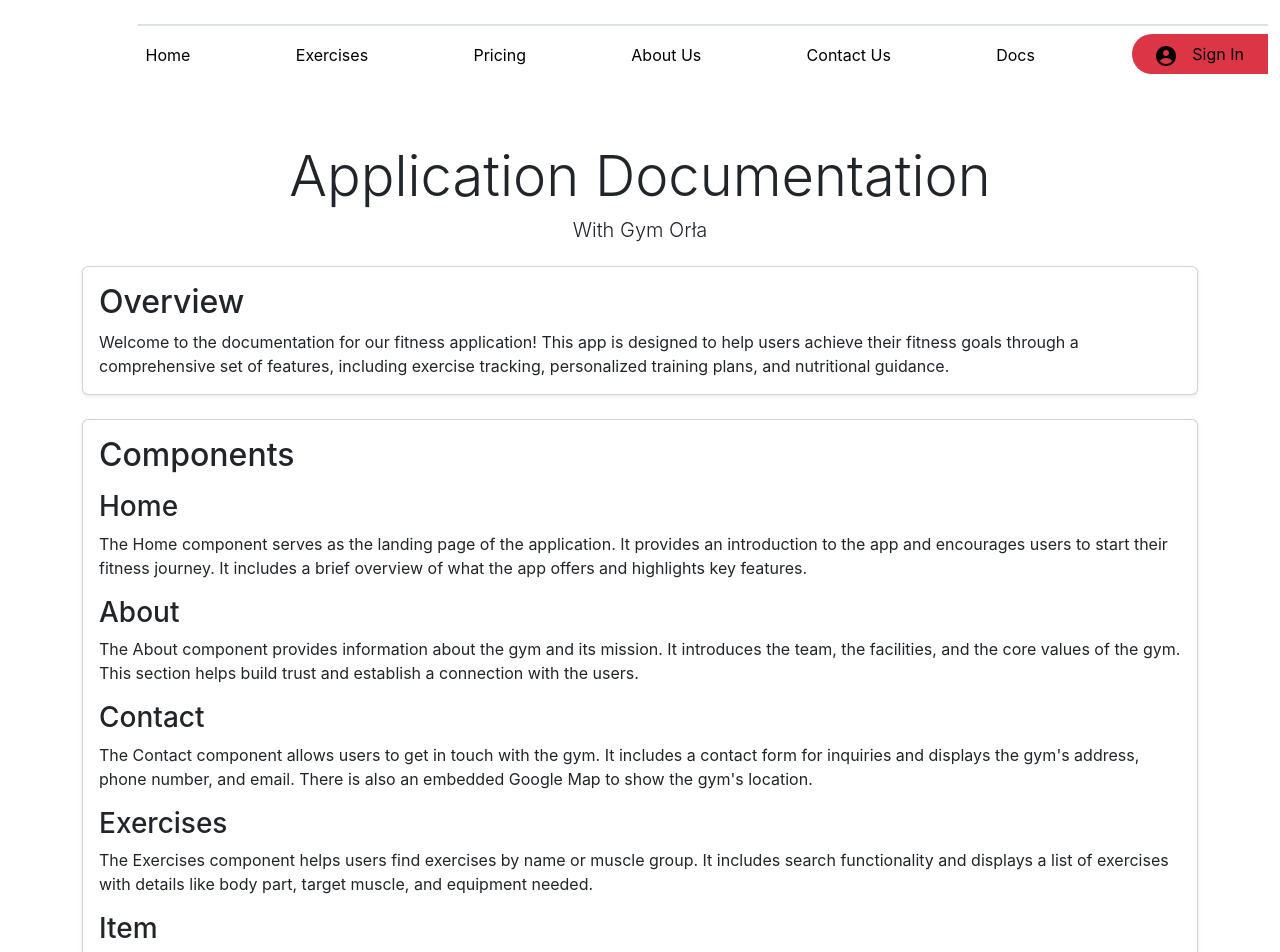
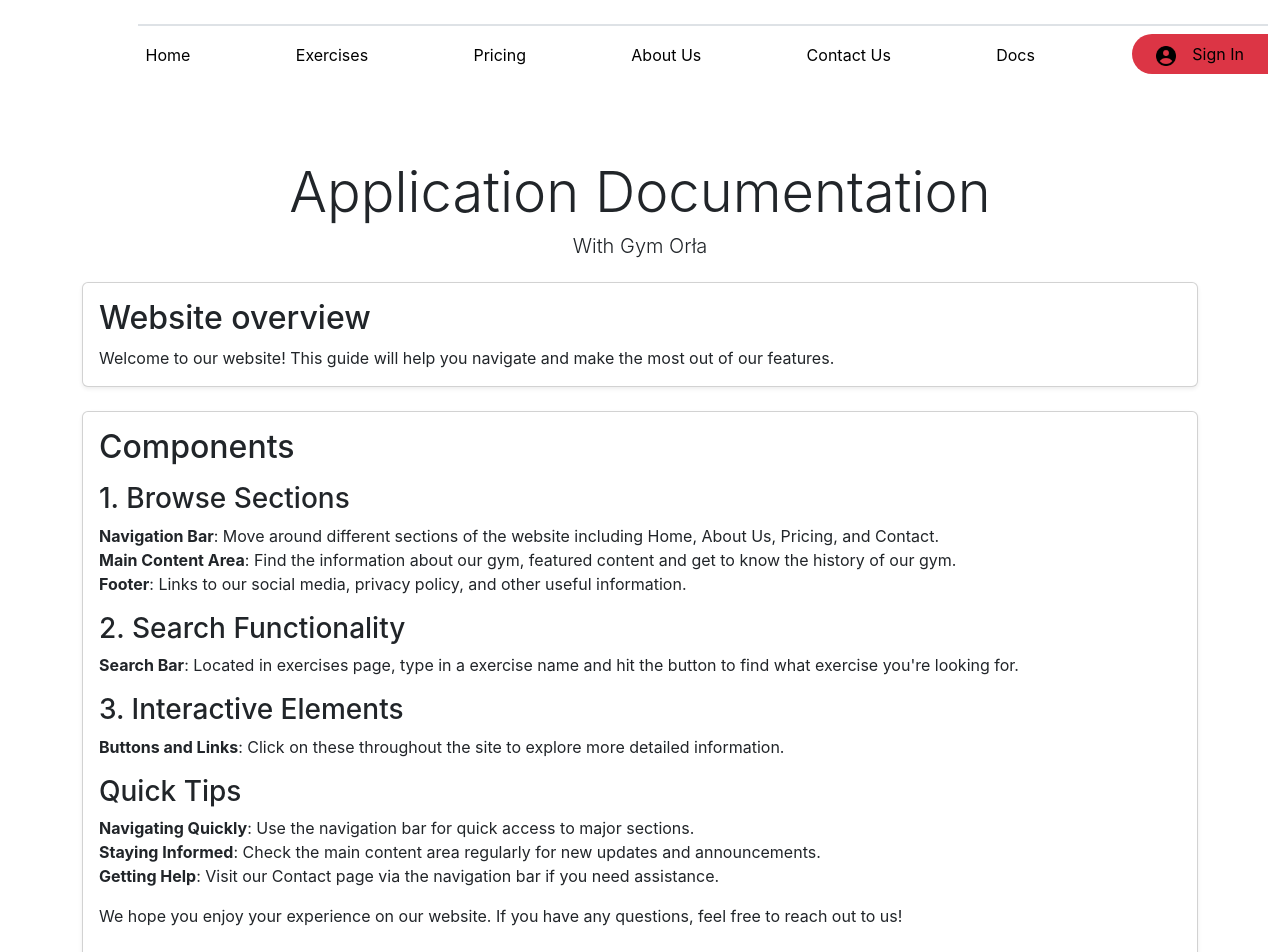
Before and after one commit to MACKOzKLANU/Gym-Orla-website, a React (Create React App) app: page /docs in a window 1280 px wide. Shown: the top 952 px of the page. Built offline with nearby package versions, Linux system fonts and the light colour scheme.

Commit message:
added docs

```diff
--- a/src/Docs.jsx
+++ b/src/Docs.jsx
@@ -1,6 +1,6 @@
-import React from 'react';
-import { Link } from 'react-router-dom';
-import Maintext from './Maintext';
+import React from "react";
+import { Link } from "react-router-dom";
+import Maintext from "./Maintext";
 
 function Docs() {
   return (
@@ -11,9 +11,76 @@ function Docs() {
         <div className="col-md-12">
           <div className="card mb-4 shadow-sm">
             <div className="card-body">
+              <h2 className="card-title">Website overview</h2>
+              <p className="card-text">
+                Welcome to our website! This guide will help you navigate and
+                make the most out of our features.
+              </p>
+            </div>
+          </div>
+          <div className="card mb-4 shadow-sm">
+            <div className="card-body">
+              <h2 className="card-title">Components</h2>
+              <h3 className="mt-3">1. Browse Sections</h3>
+              <p className="card-text">
+                <strong>Navigation Bar</strong>: Move around different sections
+                of the website including Home, About Us, Pricing, and Contact.
+                <br />
+                <strong>Main Content Area</strong>: Find the information about
+                our gym, featured content and get to know the history of our
+                gym.
+                <br />
+                <strong>Footer</strong>: Links to our social media, privacy
+                policy, and other useful information.
+              </p>
+
+              <h3 className="mt-3">2. Search Functionality</h3>
+              <p className="card-text">
+                <strong>Search Bar</strong>: Located in exercises page, type in
+                a exercise name and hit the button to find what exercise you're
+                looking for.
+              </p>
+
+              <h3 className="mt-3">3. Interactive Elements</h3>
+              <p className="card-text">
+                <strong>Buttons and Links</strong>: Click on these throughout
+                the site to explore more detailed information.
+                <br />
+              </p>
+
+              <h3 className="mt-3">Quick Tips</h3>
+              <p className="card-text">
+                <strong>Navigating Quickly</strong>: Use the navigation bar for
+                quick access to major sections.
+                <br />
+                <strong>Staying Informed</strong>: Check the main content area
+                regularly for new updates and announcements.
+                <br />
+                <strong>Getting Help</strong>: Visit our Contact page via the
+                navigation bar if you need assistance.
+              </p>
+
+              <p>
+                We hope you enjoy your experience on our website. If you have
+                any questions, feel free to reach out to us!
+              </p>
+            </div>
+          </div>
+        </div>
+      </div>
+
+      <Maintext message="Documentation for nerds" />
+
+      <div className="row mt-4">
+        <div className="col-md-12">
+          <div className="card mb-4 shadow-sm">
+            <div className="card-body">
               <h2 className="card-title">Overview</h2>
               <p className="card-text">
-                Welcome to the documentation for our fitness application! This app is designed to help users achieve their fitness goals through a comprehensive set of features, including exercise tracking, personalized training plans, and nutritional guidance.
+                Welcome to the documentation for our fitness application! This
+                app is designed to help users achieve their fitness goals
+                through a comprehensive set of features, including exercise
+                tracking, personalized training plans, and nutritional guidance.
               </p>
             </div>
           </div>
@@ -23,62 +90,94 @@ function Docs() {
               <h2 className="card-title">Components</h2>
               <h3 className="mt-3">Home</h3>
               <p className="card-text">
-                The Home component serves as the landing page of the application. It provides an introduction to the app and encourages users to start their fitness journey. It includes a brief overview of what the app offers and highlights key features.
+                The Home component serves as the landing page of the
+                application. It provides an introduction to the app and
+                encourages users to start their fitness journey. It includes a
+                brief overview of what the app offers and highlights key
+                features.
               </p>
 
               <h3 className="mt-3">About</h3>
               <p className="card-text">
-                The About component provides information about the gym and its mission. It introduces the team, the facilities, and the core values of the gym. This section helps build trust and establish a connection with the users.
+                The About component provides information about the gym and its
+                mission. It introduces the team, the facilities, and the core
+                values of the gym. This section helps build trust and establish
+                a connection with the users.
               </p>
 
               <h3 className="mt-3">Contact</h3>
               <p className="card-text">
-                The Contact component allows users to get in touch with the gym. It includes a contact form for inquiries and displays the gym's address, phone number, and email. There is also an embedded Google Map to show the gym's location.
+                The Contact component allows users to get in touch with the gym.
+                It includes a contact form for inquiries and displays the gym's
+                address, phone number, and email. There is also an embedded
+                Google Map to show the gym's location.
               </p>
 
               <h3 className="mt-3">Exercises</h3>
               <p className="card-text">
-                The Exercises component helps users find exercises by name or muscle group. It includes search functionality and displays a list of exercises with details like body part, target muscle, and equipment needed.
+                The Exercises component helps users find exercises by name or
+                muscle group. It includes search functionality and displays a
+                list of exercises with details like body part, target muscle,
+                and equipment needed.
               </p>
 
               <h3 className="mt-3">Item</h3>
               <p className="card-text">
-                The Item component displays detailed information about a specific exercise. It shows an image or animation of the exercise, along with detailed instructions, targeted muscles, and required equipment.
+                The Item component displays detailed information about a
+                specific exercise. It shows an image or animation of the
+                exercise, along with detailed instructions, targeted muscles,
+                and required equipment.
               </p>
 
               <h3 className="mt-3">ItemList</h3>
               <p className="card-text">
-                The ItemList component allows users to search for exercises by name. It fetches data from an API and displays a list of exercises matching the search term. Users can click on an exercise to view more details.
+                The ItemList component allows users to search for exercises by
+                name. It fetches data from an API and displays a list of
+                exercises matching the search term. Users can click on an
+                exercise to view more details.
               </p>
 
               <h3 className="mt-3">LoadingSpinner</h3>
               <p className="card-text">
-                The LoadingSpinner component displays a loading animation while data is being fetched. This enhances the user experience by providing visual feedback during loading times.
+                The LoadingSpinner component displays a loading animation while
+                data is being fetched. This enhances the user experience by
+                providing visual feedback during loading times.
               </p>
 
               <h3 className="mt-3">Maintext</h3>
               <p className="card-text">
-                The Maintext component displays a main heading and subheading on various pages. It helps to convey the main message or theme of the page.
+                The Maintext component displays a main heading and subheading on
+                various pages. It helps to convey the main message or theme of
+                the page.
               </p>
 
               <h3 className="mt-3">MuscleGroup</h3>
               <p className="card-text">
-                The MuscleGroup component allows users to find exercises by selecting muscle groups from an interactive SVG image. It fetches and displays exercises targeting the selected muscles.
+                The MuscleGroup component allows users to find exercises by
+                selecting muscle groups from an interactive SVG image. It
+                fetches and displays exercises targeting the selected muscles.
               </p>
 
               <h3 className="mt-3">Navbar</h3>
               <p className="card-text">
-                The Navbar component provides navigation links to different sections of the application. It ensures users can easily access all parts of the app.
+                The Navbar component provides navigation links to different
+                sections of the application. It ensures users can easily access
+                all parts of the app.
               </p>
 
               <h3 className="mt-3">PageInProgress</h3>
               <p className="card-text">
-                The PageInProgress component is displayed for pages that are under construction. It informs users that new content is coming soon and provides a link back to the home page.
+                The PageInProgress component is displayed for pages that are
+                under construction. It informs users that new content is coming
+                soon and provides a link back to the home page.
               </p>
 
               <h3 className="mt-3">Pricing</h3>
               <p className="card-text">
-                The Pricing component displays the membership plans available at the gym. It highlights the features of each plan and their prices, allowing users to choose the plan that best suits their needs.
+                The Pricing component displays the membership plans available at
+                the gym. It highlights the features of each plan and their
+                prices, allowing users to choose the plan that best suits their
+                needs.
               </p>
             </div>
           </div>
@@ -87,13 +186,15 @@ function Docs() {
             <div className="card-body">
               <h2 className="card-title">Usage Examples</h2>
               <p className="card-text">
-                Below are some usage examples for the various components. You can refer to these examples to understand how to use the components in your own application.
+                Below are some usage examples for the various components. You
+                can refer to these examples to understand how to use the
+                components in your own application.
               </p>
 
               <h4 className="mt-3">Example: Home Component</h4>
               <pre>
                 <code>
-{`
+                  {`
 import Home from './Home';
 
 function App() {
@@ -112,7 +213,7 @@ export default App;
               <h4 className="mt-3">Example: Contact Component</h4>
               <pre>
                 <code>
-{`
+                  {`
 import Contact from './Contact';
 
 function App() {
@@ -131,7 +232,7 @@ export default App;
               <h4 className="mt-3">Example: Exercises Component</h4>
               <pre>
                 <code>
-{`
+                  {`
 import Exercises from './Exercises';
 
 function App() {
@@ -150,7 +251,7 @@ export default App;
               <h4 className="mt-3">Example: Pricing Component</h4>
               <pre>
                 <code>
-{`
+                  {`
 import Pricing from './Pricing';
 
 function App() {
@@ -172,9 +273,12 @@ export default App;
             <div className="card-body">
               <h2 className="card-title">Conclusion</h2>
               <p className="card-text">
-                This documentation provides an overview of the components and their usage within the application. By following this guide, you can understand the structure and purpose of each component and how to integrate them into your own projects. Happy coding!
+                This documentation provides an overview of the components and
+                their usage within the application. By following this guide, you
+                can understand the structure and purpose of each component and
+                how to integrate them into your own projects. Happy coding!
               </p>
-              <Link to="/" className="btn btn-primary">
+              <Link to="/" className="btn btn-dark">
                 Go to Home
               </Link>
             </div>
```
Also changed, not shown: src/App.css (+4 -3 lines), src/Navbar.jsx (+6 -6 lines).
